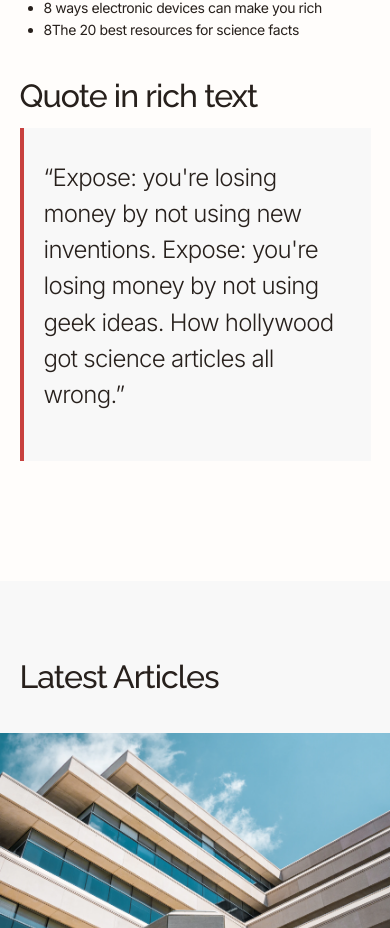
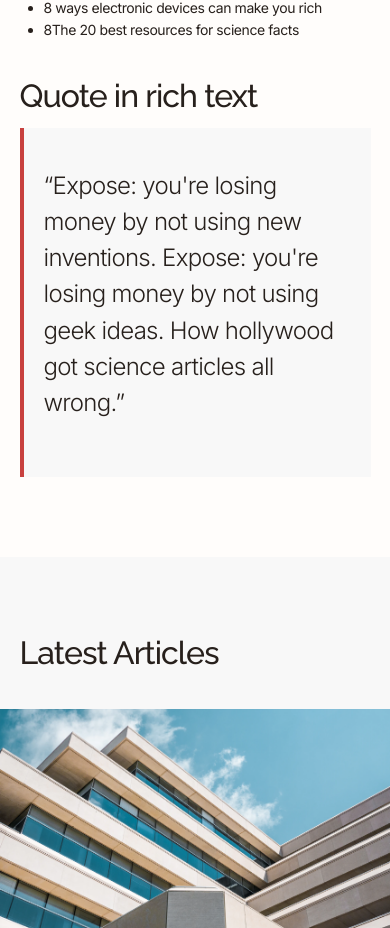
Before and after one commit to Vyntex-Development/Architecture-template, a Next.js app: page /newblog in a window 390 px wide. Shown: the part 2659-3587 px from the top of the page. Built offline with nearby package versions, Linux system fonts and the light colour scheme.

Commit message:
blog mobile update

```diff
--- a/components/Pages/BlogCmsPage/BlogMain.module.css
+++ b/components/Pages/BlogCmsPage/BlogMain.module.css
@@ -228,6 +228,7 @@
     flex-direction: column;
     padding-left: 0;
     padding-right: 0;
+    padding-bottom: 5rem;
   }
   .MainLeft {
     padding-top: 0;
@@ -280,6 +281,10 @@
   .QuoteWrapper {
     margin-left: 5vw;
     margin-right: 5vw;
+    padding-top: 40px;
+    padding-bottom: 40px;
+    padding-left: 20px;
+    padding-right: 24px;
   }
   .QuoteWrapper p {
     padding-left: 0;
```
